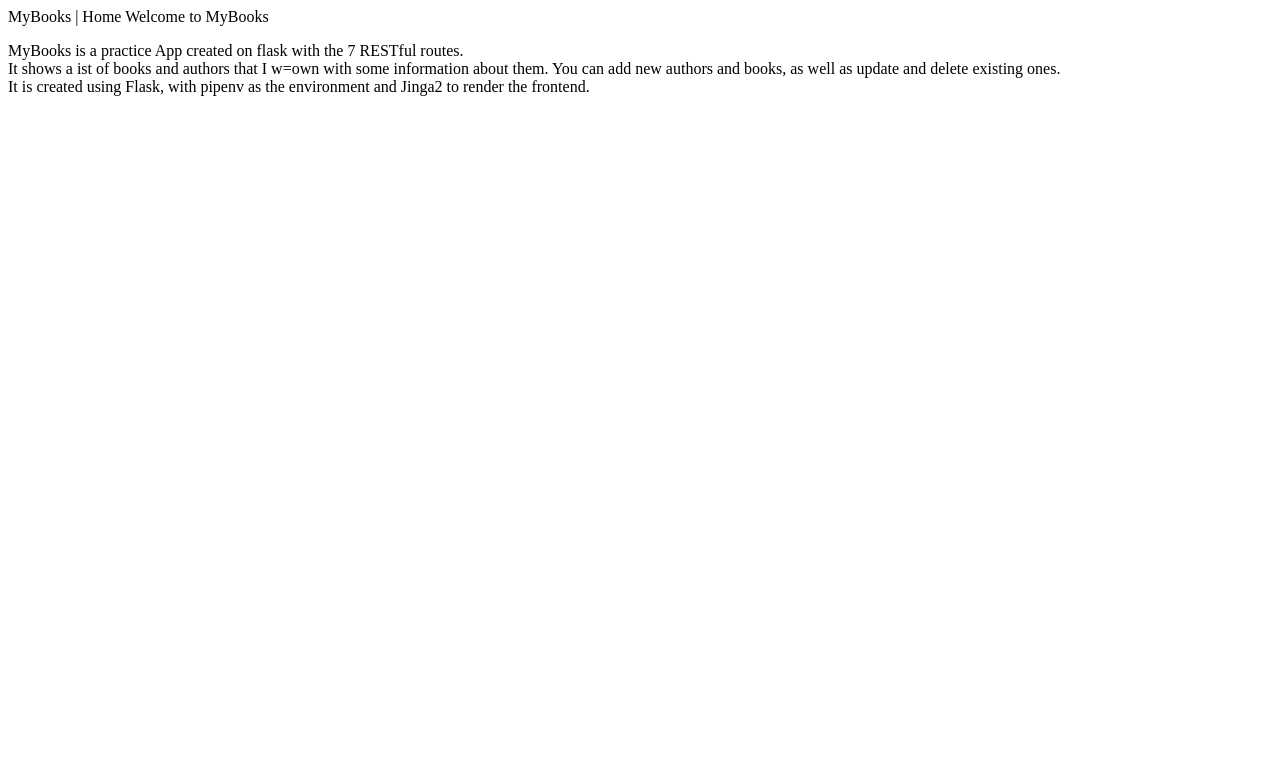
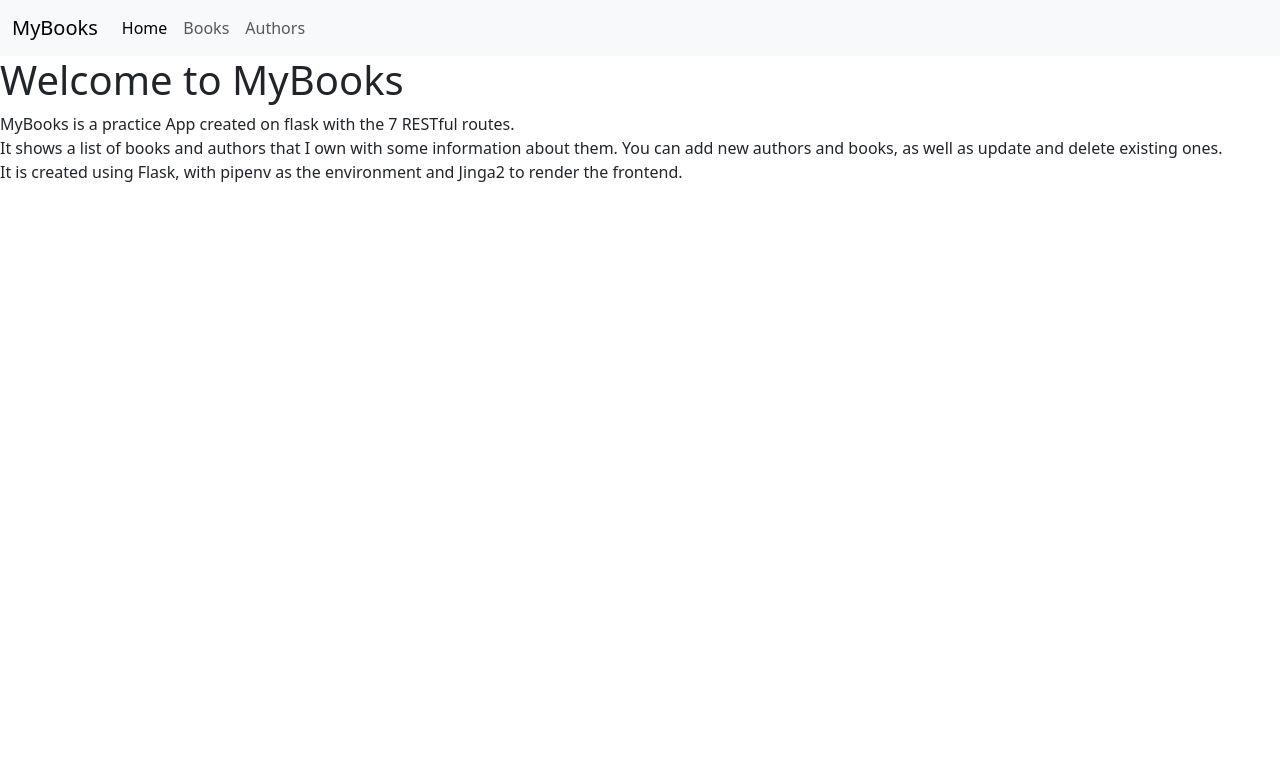
Before and after one commit to shedp/flaskAPIbooks, a Flask app: page / in a window 1280 px wide. Shown: the top 783 px of the page. Run offline with Flask 2, Linux system fonts and the light colour scheme.

Commit message:
adding bootstrap with navbar and cards for books and authors

```diff
--- a/templates/base.html
+++ b/templates/base.html
@@ -4,14 +4,11 @@
     <meta charset="UTF-8">
     <meta http-equiv="X-UA-Compatible" content="IE=edge">
     <meta name="viewport" content="width=device-width, initial-scale=1.0">
+    <link href="https://cdn.jsdelivr.net/npm/bootstrap@5.3.0-alpha1/dist/css/bootstrap.min.css" rel="stylesheet" integrity="sha384-GLhlTQ8iRABdZLl6O3oVMWSktQOp6b7In1Zl3/Jr59b6EGGoI1aFkw7cmDA6j6gD" crossorigin="anonymous">
     <title>{% block title %}{% endblock title %}</title>
 </head>
 <body>
-    <nav>
-        <a href="">Home</a>
-        <a href="">Authors</a>
-        <a href="">Books</a>
-    </nav>
+    {% include 'navbar.html' %}
     <h1>
         {% block heading %}{% endblock heading %}
     </h1>
--- a/templates/home.html
+++ b/templates/home.html
@@ -1,3 +1,5 @@
+{% extends 'base.html' %}
+
 {% block title %}
     MyBooks | Home
 {% endblock title %}
@@ -7,7 +9,7 @@
 {% block content %}
     <p>MyBooks is a practice App created on flask with the 7 RESTful routes.
         <br>
-        It shows a ist of books and authors that I w=own with some information about them. You can add new authors and books, as well as update and delete existing ones.
+        It shows a list of books and authors that I own with some information about them. You can add new authors and books, as well as update and delete existing ones.
         <br>
         It is created using Flask, with pipenv as the environment and Jinga2 to render the frontend.
     </p>
--- /dev/null
+++ b/templates/navbar.html
@@ -0,0 +1,25 @@
+<nav class="navbar navbar-expand-lg bg-body-tertiary">
+    <div class="container-fluid">
+      <a class="navbar-brand" href="{{url_for('welcome')}}">MyBooks</a>
+      <button class="navbar-toggler" type="button" data-bs-toggle="collapse" data-bs-target="#navbarSupportedContent" aria-controls="navbarSupportedContent" aria-expanded="false" aria-label="Toggle navigation">
+        <span class="navbar-toggler-icon"></span>
+      </button>
+      <div class="collapse navbar-collapse" id="navbarSupportedContent">
+        <ul class="navbar-nav me-auto mb-2 mb-lg-0">
+          <li class="nav-item">
+            <a class="nav-link active" aria-current="page" href="#">Home</a>
+          </li>
+          <li class="nav-item">
+            <a class="nav-link" href="{{url_for('books_index')}}">Books</a>
+          </li>
+          <li class="nav-item">
+            <a class="nav-link" href="{{url_for('authors_index')}}">Authors</a>
+          </li>
+        </ul>
+        <!-- <form class="d-flex" role="search">
+          <input class="form-control me-2" type="search" placeholder="Search" aria-label="Search">
+          <button class="btn btn-outline-success" type="submit">Search</button>
+        </form> -->
+      </div>
+    </div>
+  </nav>
```
Also changed, not shown: templates/authors.html (added, +16 -0 lines), templates/books.html (added, +20 -0 lines), templates/404.html (added), templates/500.html (added).
